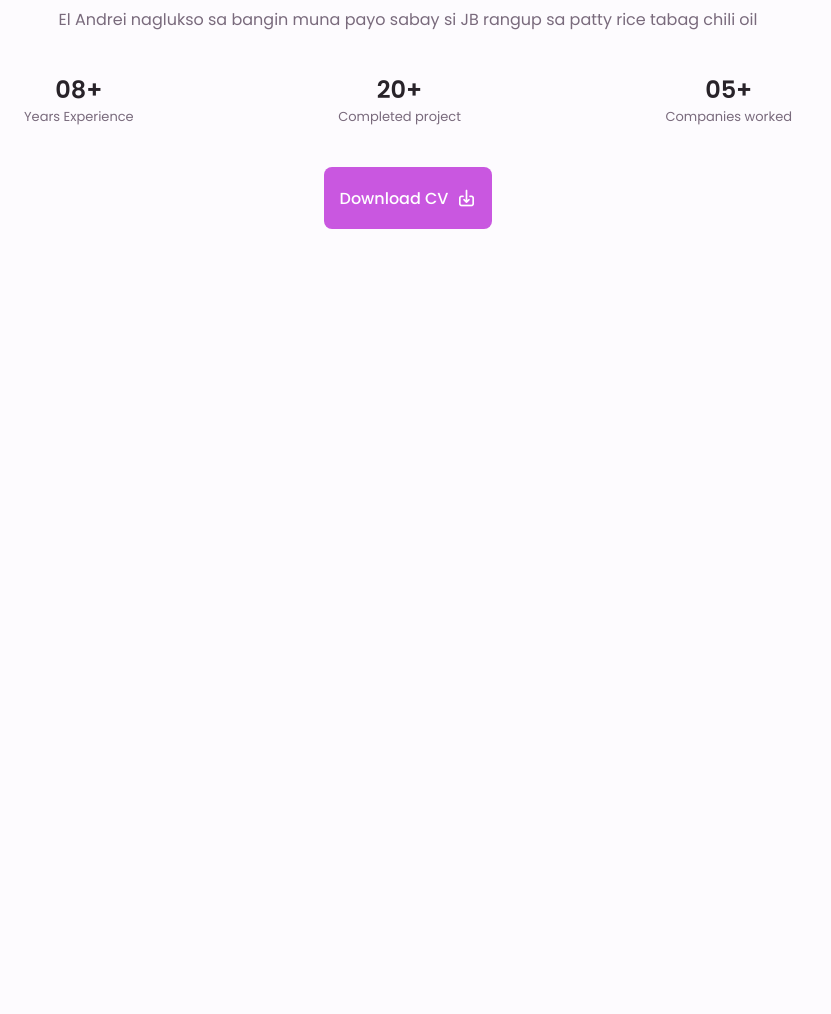
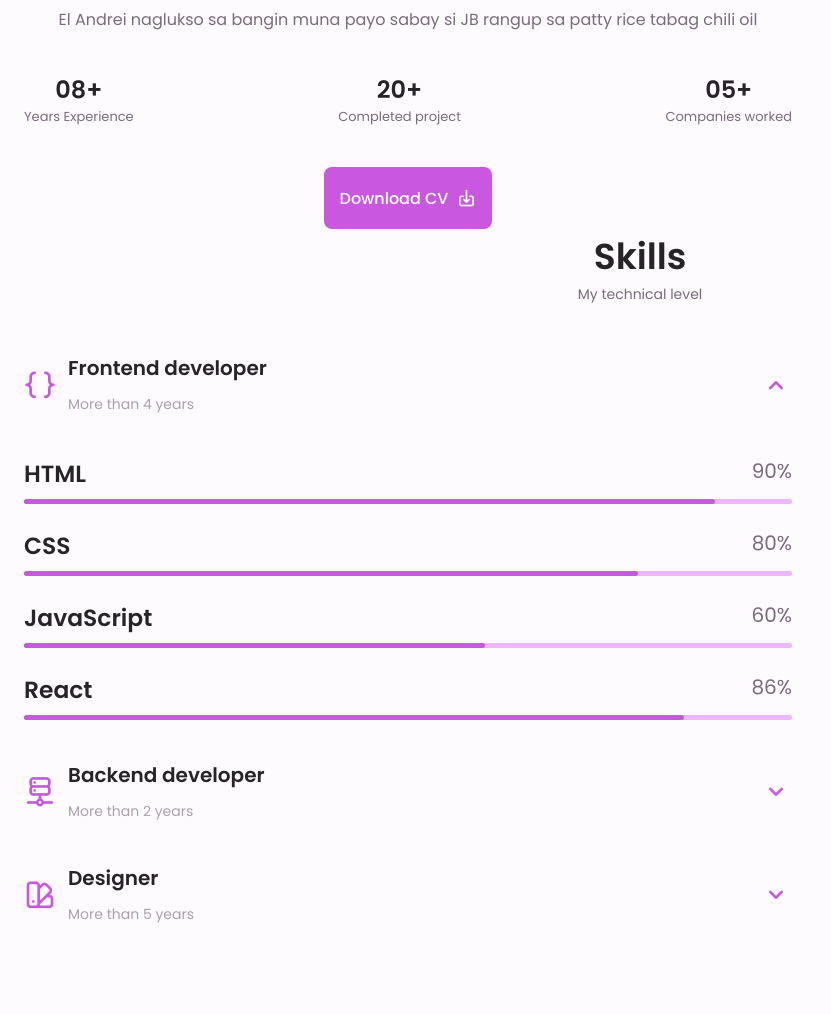
Before and after one commit to Nikoz11/2024_BSIT-3A_HYTECH_Serge-Nikolai-Andrico, a PHP site: page / in a window 1280 px wide. Shown: the part 950-1964 px from the top of the page, without its empty margins (0-831 px from the left). Before the commit the page ends 1179 px from the top, so only its background shows below. Run offline with PHP 8.4, Linux system fonts and the light colour scheme.

Commit message:
Add files via upload

```diff
--- a/RESPONSIVE_PORTFOLIO_AndricoSN/assets/css/styles.css
+++ b/RESPONSIVE_PORTFOLIO_AndricoSN/assets/css/styles.css
@@ -412,3 +412,122 @@ img{
     display: flex;
     justify-content: center;
 }
+
+/* -----------------SKILLS---------------- */
+.skills__container{
+    row-gap: 0;
+}
+
+.skills__header{
+    display: flex;
+    align-items: center;
+    margin-bottom: var(--mb-2-5);
+    cursor: pointer;
+}
+
+.skills__icon,
+.skills__arrow{
+    font-size: 2rem;
+    color: var(--first-color);
+}
+
+.skills__icon{
+    margin-right: var(--mb-0-75);
+}
+
+.skills__title{
+    font-size: var(--h3-font-size);
+}
+
+.skills__subtitle{
+    font-size: var(--small-font-size);
+    color: var(--text-color-light);
+}
+
+.skills__arrow{
+    margin-left: auto;
+    transition: .4s;
+}
+
+.skills__list{
+    row-gap: 1.5rem;
+    transition: 2.7rem;
+}
+
+.skills__title{
+    display: flex;
+    justify-content: space-between;
+    margin-bottom: var(--mb-0-5);
+}
+
+.skills__name{
+    font-size: var(--normal-font-size);
+    font-weight: var(--font-medium);
+}
+
+.skills__bar,
+.skills__percentage{
+    height: 5px;
+    border-radius: .25rem;
+}
+
+.skills__bar{
+    background-color: var(--first-color-lighter);
+}
+
+.skills__percentage{
+    display: block;
+    background-color: var(--first-color);
+}
+
+.skills__html{
+    width: 90%;
+}
+.skills__css{
+    width: 80%;
+}
+.skills__js{
+    width: 60%;
+}
+.skills__react{
+    width: 86%;
+}
+
+
+.skills__php{
+    width: 30%;
+}
+.skills__node{
+    width: 45%;
+}
+.skills__firebase{
+    width: 75%;
+}
+.skills__phyton{
+    width: 50%;
+}
+
+
+.skills__figma{
+    width: 40%;
+}
+.skills__sketch{
+    width: 78%;
+}
+.skills__photoshop{
+    width: 75%;
+}
+
+.skills__close .skills__list{
+    height: 0;
+    overflow: hidden;
+}
+
+.skills__open .skills__list{
+    height: max-content;
+    margin-bottom: var(--mb-2-5);
+}
+
+.skills__open .skills__arrow{
+    transform: rotate(-180deg);
+}
--- a/RESPONSIVE_PORTFOLIO_AndricoSN/assets/js/main.js
+++ b/RESPONSIVE_PORTFOLIO_AndricoSN/assets/js/main.js
@@ -28,3 +28,22 @@ function linkAction(){
     navMenu.classList.remove('show-menu')
 }
 navLink.forEach(n => n.addEventListener('click', linkAction))
+
+/*==================== ACCORDION SKILLS ====================*/
+const skillsContent = document.getElementsByClassName('skills__content'),
+      skillsHeader = document.querySelectorAll('.skills__header')
+
+function toggleSkills(){
+    let itemClass = this.parentNode.className
+
+    for(i = 0; i < skillsContent.length; i++){
+        skillsContent[i].className = 'skills__content skills__close'
+    }
+    if(itemClass === 'skills__content skills__close'){
+        this.parentNode.className = 'skills__content skills__open'
+    }
+}
+
+skillsHeader.forEach((el) =>{
+    el.addEventListener('click', toggleSkills)
+})
--- a/RESPONSIVE_PORTFOLIO_AndricoSN/index.html
+++ b/RESPONSIVE_PORTFOLIO_AndricoSN/index.html
@@ -171,6 +171,177 @@
         </div>
     </section>
 
+    <!-- ----------------SKILLS------------------ -->
+    <section class="skills section" id="skills">
+        <h2 class="section__title">Skills</h2>
+        <span class="section__subtitle">My technical level</span>
+
+        <div class="skills__container container grid">
+            <div>
+    <!-- ----------------SKILLS_1------------------ -->
+                 <div class="skills__content skills__open">
+                    <div class="skills__header">
+                        <i class="uil uil-brackets-curly skills__icon"></i>
+
+                        <div>
+                            <h1 class="skills__title">Frontend developer</h1>
+                            <span class="skills__subtitle">More than 4 years</span>
+                        </div>
+
+                        <i class="uil uil-angle-down skills__arrow"></i>
+                    </div>
+
+                    <div class="skills__list grid">
+                        <div class="skills__data">
+                            <div class="skills__title">
+                                <h3 class="skills name">HTML</h3>
+                                <span class="skills__number">90%</span>
+                            </div>
+                            <div class="skills__bar">
+                                <span class="skills__percentage skills__html"></span>
+                            </div>
+                        </div>
+
+                        <div class="skills__data">
+                            <div class="skills__title">
+                                <h3 class="skills name">CSS</h3>
+                                <span class="skills__number">80%</span>
+                            </div>
+                            <div class="skills__bar">
+                                <span class="skills__percentage skills__css"></span>
+                            </div>
+                        </div>
+
+                        <div class="skills__data">
+                            <div class="skills__title">
+                                <h3 class="skills name">JavaScript</h3>
+                                <span class="skills__number">60%</span>
+                            </div>
+                            <div class="skills__bar">
+                                <span class="skills__percentage skills__js"></span>
+                            </div>
+                        </div>
+
+                        <div class="skills__data">
+                            <div class="skills__title">
+                                <h3 class="skills name">React</h3>
+                                <span class="skills__number">86%</span>
+                            </div>
+                            <div class="skills__bar">
+                                <span class="skills__percentage skills__react"></span>
+                            </div>
+                        </div>
+                    </div>
+
+                    </div>
+
+    <!-- ----------------SKILLS_2------------------ -->
+                    <div class="skills__content skills__close">
+                       <div class="skills__header">
+                           <i class="uil uil-server-network skills__icon"></i>
+
+                           <div>
+                               <h1 class="skills__title">Backend developer</h1>
+                               <span class="skills__subtitle">More than 2 years</span>
+                           </div>
+
+                           <i class="uil uil-angle-down skills__arrow"></i>
+                       </div>
+
+                       <div class="skills__list grid">
+                           <div class="skills__data">
+                               <div class="skills__title">
+                                   <h3 class="skills name">PHP</h3>
+                                   <span class="skills__number">30%</span>
+                               </div>
+                               <div class="skills__bar">
+                                   <span class="skills__percentage skills__php"></span>
+                               </div>
+                           </div>
+
+                           <div class="skills__data">
+                               <div class="skills__title">
+                                   <h3 class="skills name">Node JS</h3>
+                                   <span class="skills__number">45%</span>
+                               </div>
+                               <div class="skills__bar">
+                                   <span class="skills__percentage skills__node"></span>
+                               </div>
+                           </div>
+
+                           <div class="skills__data">
+                               <div class="skills__title">
+                                   <h3 class="skills name">Firebase</h3>
+                                   <span class="skills__number">75%</span>
+                               </div>
+                               <div class="skills__bar">
+                                   <span class="skills__percentage skills__firebase"></span>
+                               </div>
+                           </div>
+
+                           <div class="skills__data">
+                               <div class="skills__title">
+                                   <h3 class="skills name">Phyton</h3>
+                                   <span class="skills__number">50%</span>
+                               </div>
+                               <div class="skills__bar">
+                                   <span class="skills__percentage skills__phyton"></span>
+                               </div>
+                           </div>
+                       </div>
+                       </div>
+
+    <!-- ----------------SKILLS_3------------------ -->
+                <div class="skills__content skills__close">
+                    <div class="skills__header">
+                        <i class="uil uil-swatchbook skills__icon"></i>
+
+                        <div>
+                            <h1 class="skills__title">Designer</h1>
+                            <span class="skills__subtitle">More than 5 years</span>
+                        </div>
+
+                        <i class="uil uil-angle-down skills__arrow"></i>
+                    </div>
+
+                    <div class="skills__list grid">
+                        <div class="skills__data">
+                            <div class="skills__title">
+                                <h3 class="skills name">Figma</h3>
+                                <span class="skills__number">40%</span>
+                            </div>
+                            <div class="skills__bar">
+                                <span class="skills__percentage skills__figma"></span>
+                            </div>
+                        </div>
+
+                        <div class="skills__data">
+                            <div class="skills__title">
+                                <h3 class="skills name">Sketch</h3>
+                                <span class="skills__number">78%</span>
+                            </div>
+                            <div class="skills__bar">
+                                <span class="skills__percentage skills__sketch"></span>
+                            </div>
+                        </div>
+
+                        <div class="skills__data">
+                            <div class="skills__title">
+                                <h3 class="skills name">Photoshop</h3>
+                                <span class="skills__number">75%</span>
+                            </div>
+                            <div class="skills__bar">
+                                <span class="skills__percentage skills__photoshop"></span>
+                            </div>
+                        </div>
+
+                        </div>
+                    </div>
+                </div>
+            </div>
+        </div>
+    </section>
+
 
     <!-- ----------------FOOTER------------------ -->
 
```
